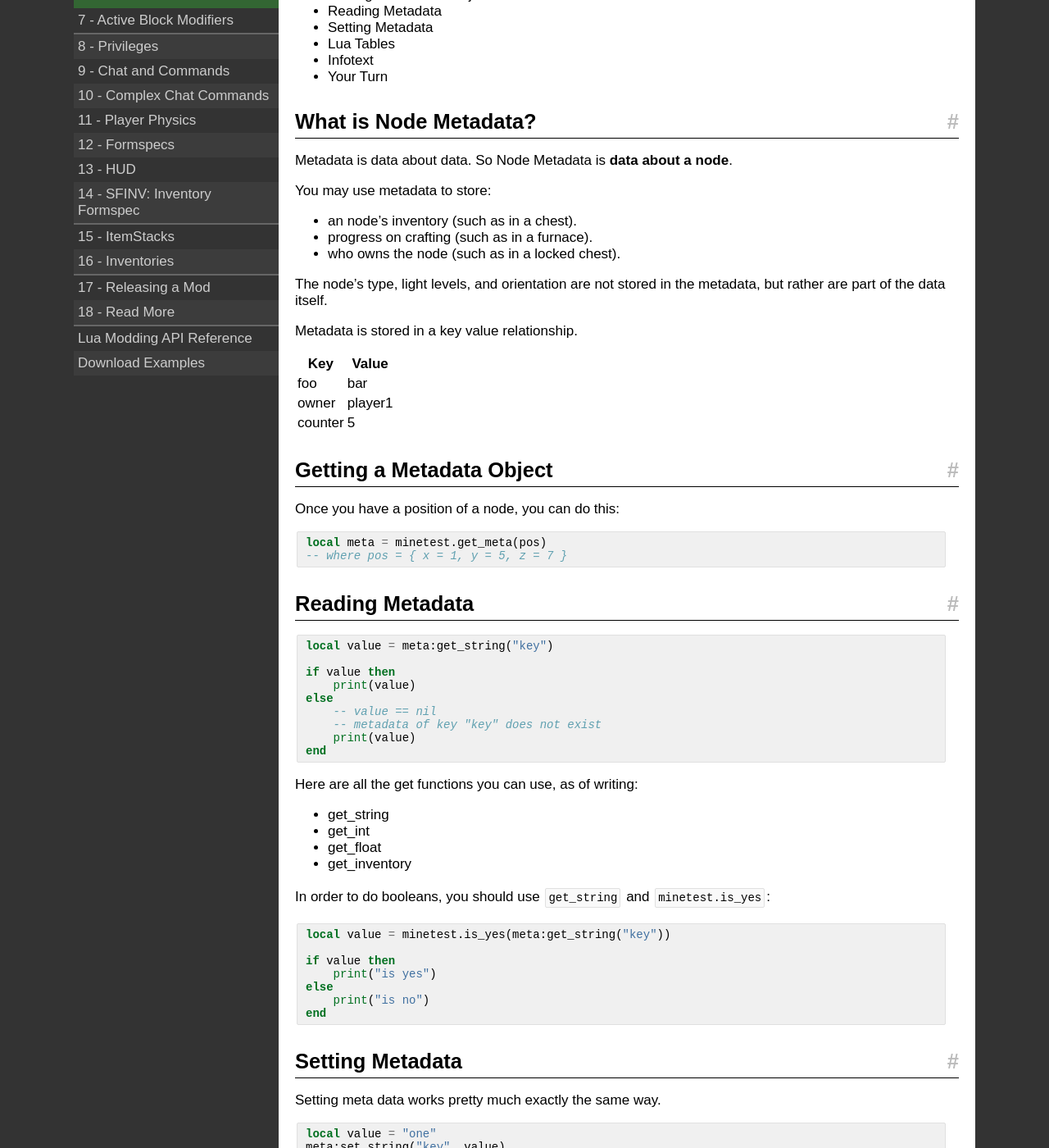
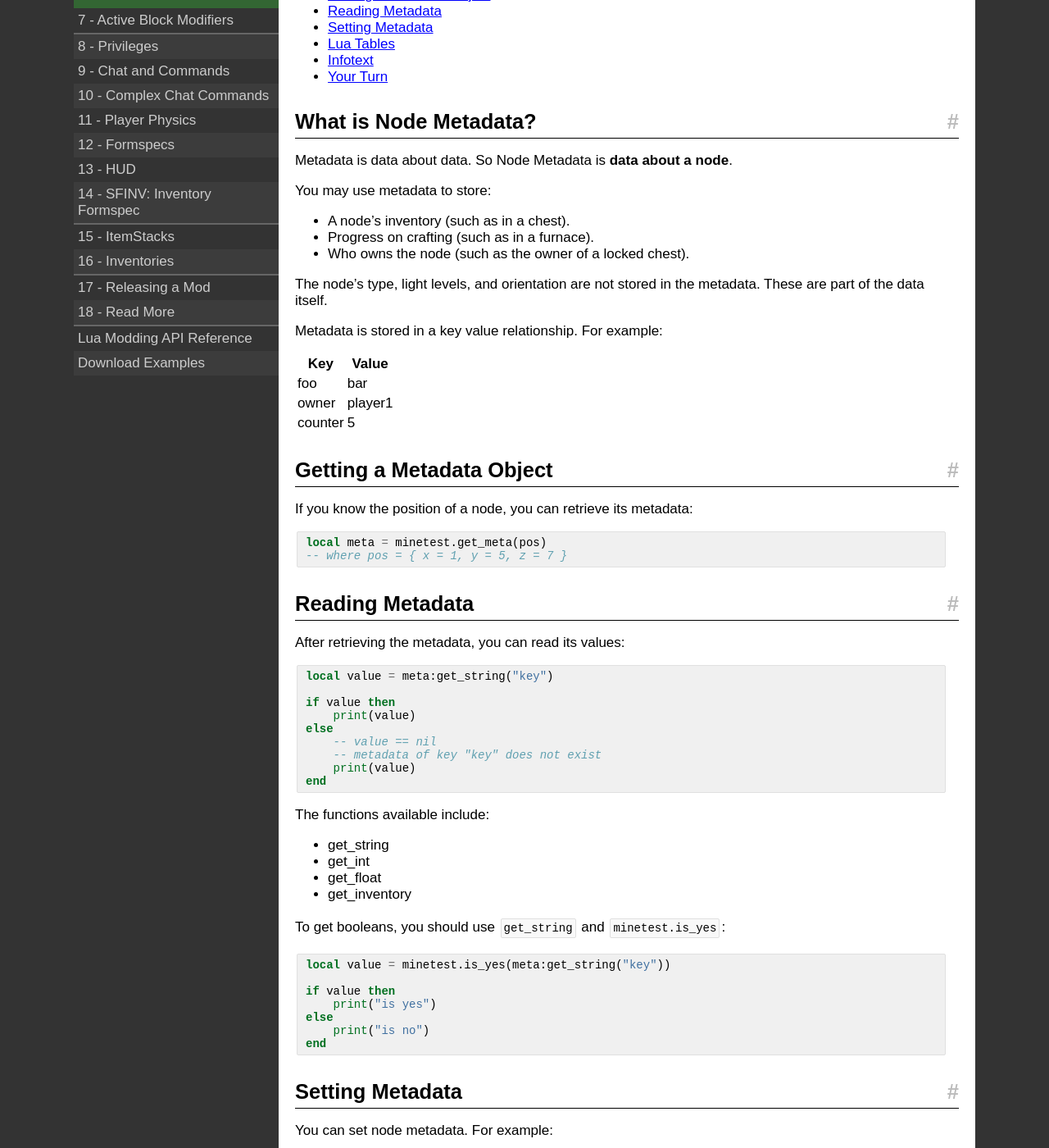
Before and after one commit to rubenwardy/minetest_modding_book, a Jekyll site: the page built from en/chapters/node_metadata.md, in a window 1280 px wide and 1400 px high, scrolled down 204 px. Shown: the whole window at 82% size. Built offline with Jekyll 4.4.1, drawn with Linux system fonts in a browser that asks for light colours; nearby versions of some CDN libraries; some of the changed text lies outside the part shown.

Commit message:
Edit node metadata page

```diff
--- a/en/chapters/node_metadata.md
+++ b/en/chapters/node_metadata.md
@@ -8,13 +8,13 @@ root: ../../
 
 In this chapter you will learn how to manipulate a node's metadata.
 
-* What is Node Metadata?
-* Getting a Metadata Object
-* Reading Metadata
-* Setting Metadata
-* Lua Tables
-* Infotext
-* Your Turn
+* [What is Node Metadata?](#what-is-node-medadata)
+* [Getting a Metadata Object](#getting-a-metadata-object)
+* [Reading Metadata](#reading-metadata)
+* [Setting Metadata](#setting-metadata)
+* [Lua Tables](#lua-tables)
+* [Infotext](#infotext)
+* [Your Turn](#your-turn)
 
 ## What is Node Metadata?
 
@@ -22,15 +22,14 @@ Metadata is data about data. So Node Metadata is **data about a node**.
 
 You may use metadata to store:
 
-* an node's inventory (such as in a chest).
-* progress on crafting (such as in a furnace).
-* who owns the node (such as in a locked chest).
+* A node's inventory (such as in a chest).
+* Progress on crafting (such as in a furnace).
+* Who owns the node (such as the owner of a locked chest).
 
-The node's type, light levels,
-and orientation are not stored in the metadata, but rather are part
-of the data itself.
+The node's type, light levels, and orientation are not stored in the metadata.
+These are part of the data itself.
 
-Metadata is stored in a key value relationship.
+Metadata is stored in a key value relationship. For example:
 
 | Key     | Value   |
 |---------|---------|
@@ -40,7 +39,7 @@ Metadata is stored in a key value relationship.
 
 ## Getting a Metadata Object
 
-Once you have a position of a node, you can do this:
+If you know the position of a node, you can retrieve its metadata:
 
 {% highlight lua %}
 local meta = minetest.get_meta(pos)
@@ -48,6 +47,8 @@ local meta = minetest.get_meta(pos)
 {% endhighlight %}
 
 ## Reading Metadata
+
+After retrieving the metadata, you can read its values:
 
 {% highlight lua %}
 local value = meta:get_string("key")
@@ -61,15 +62,14 @@ else
 end
 {% endhighlight %}
 
-Here are all the get functions you can use, as of writing:
+The functions available include:
 
 * get_string
 * get_int
 * get_float
 * get_inventory
 
-In order to do booleans, you should use `get_string` and `minetest.is_yes`:
-
+To get booleans, you should use `get_string` and `minetest.is_yes`:
 
 {% highlight lua %}
 local value = minetest.is_yes(meta:get_string("key"))
@@ -83,7 +83,7 @@ end
 
 ## Setting Metadata
 
-Setting meta data works pretty much exactly the same way.
+You can set node metadata. For example:
 
 {% highlight lua %}
 local value = "one"
@@ -92,7 +92,7 @@ meta:set_string("key", value)
 meta:set_string("foo", "bar")
 {% endhighlight %}
 
-Here are all the set functions you can use, as of writing:
+This can be done using the following functions:
 
 * set_string
 * set_int
@@ -110,15 +110,15 @@ meta:from_table(tmp)
 
 ## Infotext
 
-The Minetest Engine reads the field `infotext` in order to make text
-appear on mouse-over. This is used by furnaces to show progress and signs
-to show their text.
+The Minetest engine reads the field `infotext` to make text
+appear on mouse-over. This is used by furnaces to show progress and by signs
+to show their text. For example:
 
 {% highlight lua %}
-meta:set_string("infotext", "Here is some text that will appear on mouse over!")
+meta:set_string("infotext", "Here is some text that will appear on mouse-over!")
 {% endhighlight %}
 
 ## Your Turn
 
-* Make a block which disappears after it has been punched 5 times.
-  (use on_punch in the node def and minetest.set_node)
+* Make a node which disappears after it has been punched five times.
+(Use `on_punch` in the node definition and `minetest.set_node`.)
```
